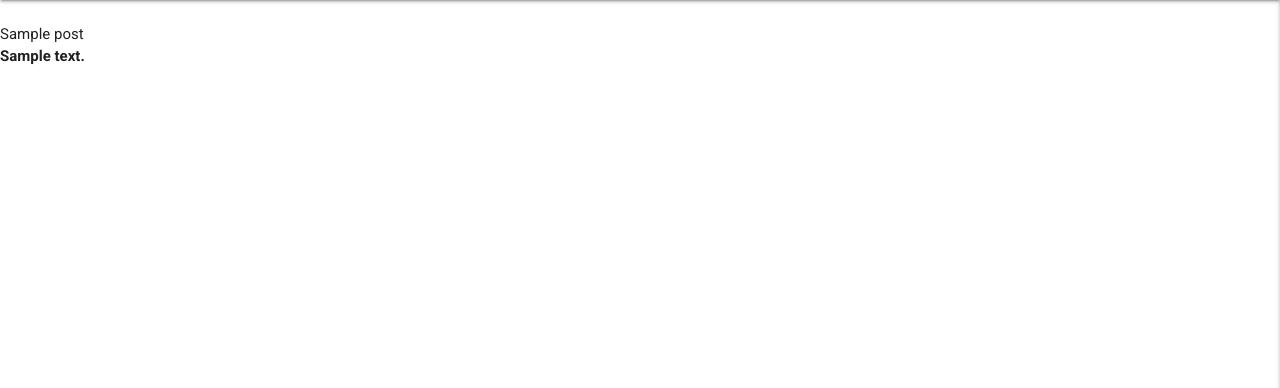
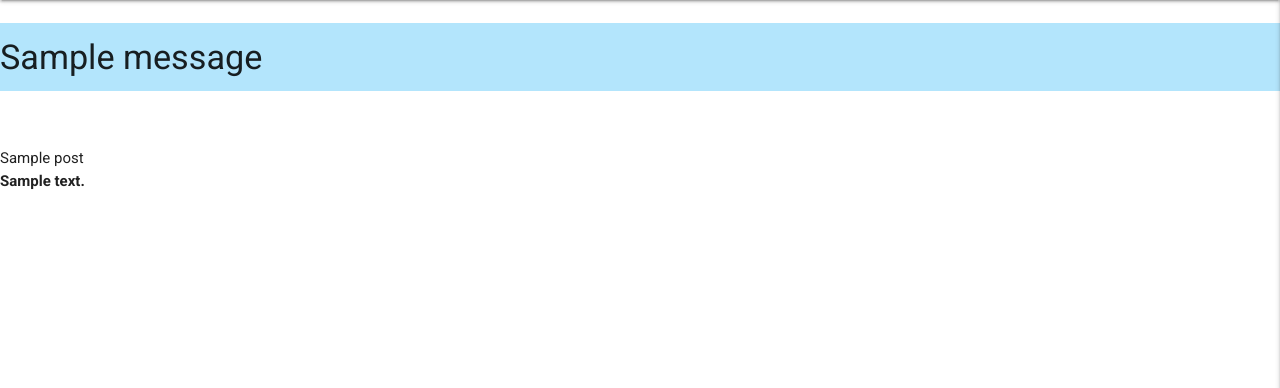
Before and after one commit to Gannaty/MS3--Claws-, a Flask app: page / in a window 1280 px wide. Shown: the part 64-452 px from the top of the page. Run offline with Flask 2, Linux system fonts and the light colour scheme; one stand-in notice (Sample message) is shown; a database or web service that is not in the repository returns one stand-in record (values such as "Sample title"); some libraries are stand-ins or nearby versions.

Commit message:
Added registration functionality

```diff
--- a/app.py
+++ b/app.py
@@ -30,6 +30,7 @@ def get_posts():
     posts = mongo.db.posts.find()
     return render_template("posts.html", posts=posts)
 
+
 @app.route("/register", methods=["GET", "POST"])
 def register():
     if request.method == "POST":
@@ -45,15 +46,16 @@ def register():
             return redirect(url_for("register"))
 
         register = {
-            "username" : request.form.get("username").lower(),
-            "password" : generate_password_hash(request.form.get("password"))
+            "username": request.form.get("username").lower(),
+            "password": generate_password_hash(request.form.get("password"))
         }
-        mongo.db.users.insert(register)
+        mongo.db.users.insert_one(register)
 
         # Putting new user into 'session' cookie
         session["user"] = request.form.get("username").lower()
         flash("Registration successful")
-        return render_template("register.html")
+
+    return render_template("register.html")
 
 
 if __name__ == "__main__":
--- a/static/css/style.css
+++ b/static/css/style.css
@@ -14,3 +14,7 @@ nav .brand-logo {
 .pink-icon {
     color: #FF7DA1;
 }
+
+.flashes h4{
+    line-height: 2;
+}
--- a/templates/base.html
+++ b/templates/base.html
@@ -41,9 +41,25 @@
             <li><a href="{{ url_for('register') }}">Register</a></li>
         </ul>
     </header>
-    <!--Adding content block for html for non.base pages-->
+
+    <section>
+        <!-- Flash messages appear here-->
+        {% with messages = get_flashed_messages() %}
+            {% if messages %}
+                {% for message in messages %}
+                    <div class="row flashes">
+                        <h4 class="light-blue lighten-4 centre-align">{{ message }}</h4>
+                    </div>
+                {%  endfor %}
+            {% endif %}
+        {% endwith %}
+    </section>
+
+    <main>
+    <!--Adding content block for html for custom content on non-base pages-->
     {% block content %}
     {% endblock %}
+    </main>
 
     <script src="https://code.jquery.com/jquery-3.6.0.min.js"
         integrity="sha256-/xUj+3OJU5yExlq6GSYGSHk7tPXikynS7ogEvDej/m4=" crossorigin="anonymous"></script>
--- a/templates/register.html
+++ b/templates/register.html
@@ -10,7 +10,7 @@
             <div class="row">
                 <div class="input-field col s12">
                     <i class="fas fa-user-plus prefix"></i>
-                    <input id="username" name="username" type="text" class="validate">
+                    <input id="username" name="username" type="text" minlength="5" maxlength="15" pattern="^[a-zA-Z0-9]{5,15}$" class="validate" required>
                     <label for="username">First Name</label>
                 </div>
             </div>
@@ -18,7 +18,7 @@
             <div class="row">
                 <div class="input-field col s12">
                     <i class="fas fa-user-lock prefix"></i>
-                    <input id="password" name="password" type="password" class="validate">
+                    <input id="password" name="password" type="password" minlength="5" maxlength="15" pattern="^[a-zA-Z0-9]{5,15}$" class="validate" required>
                     <label for="password">Password</label>
                 </div>
             </div>
```
